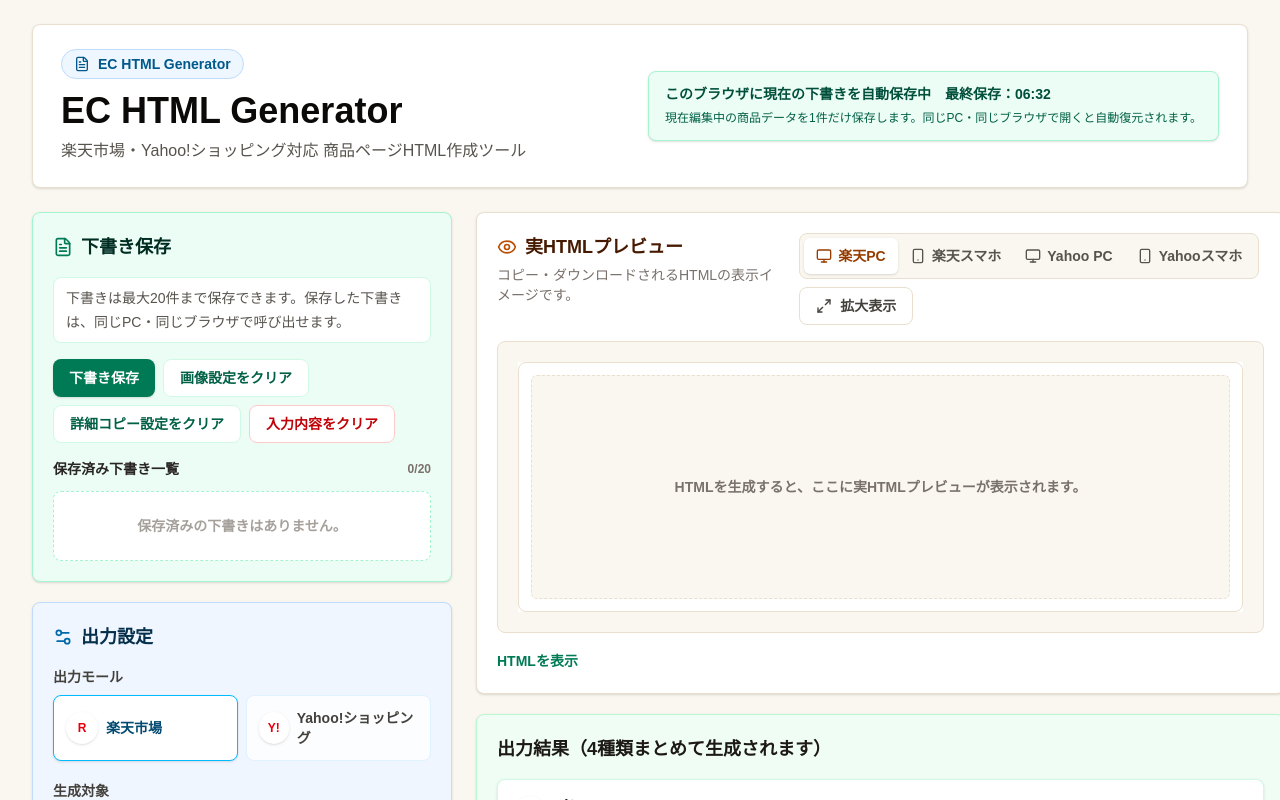
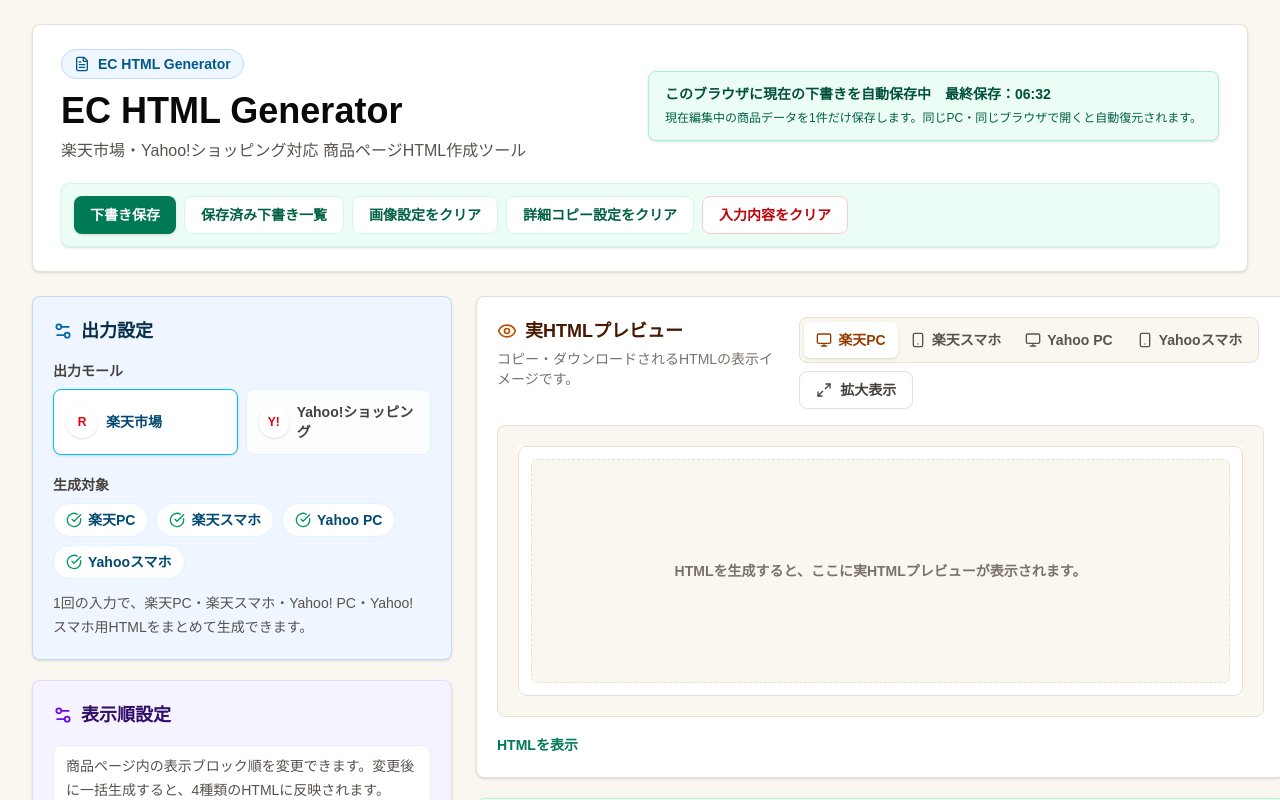
Before and after one commit to TRAVELAGE947/ec-html-generator-app-dev, a Next.js app: page /ec-html-generator in a window 1280 px wide. Shown: the top 800 px of the page. Built offline with nearby package versions, Linux system fonts and the light colour scheme.

Commit message:
Refine draft controls and image conversion layout

```diff
--- a/components/EcHtmlGenerator.tsx
+++ b/components/EcHtmlGenerator.tsx
@@ -1447,6 +1447,7 @@
   const [lastSavedAt, setLastSavedAt] = useState("");
   const [savedDrafts, setSavedDrafts] = useState<SavedDraft[]>([]);
   const [draftMessage, setDraftMessage] = useState("");
+  const [isDraftListOpen, setIsDraftListOpen] = useState(false);
   const [activeMall, setActiveMall] = useState<"rakuten" | "yahoo">("rakuten");
   const [activePreview, setActivePreview] = useState<keyof GeneratedHtml>("rakutenPc");
   const [isHtmlOpen, setIsHtmlOpen] = useState(false);
@@ -1905,64 +1906,54 @@
               </p>
             </div>
           </div>
-        </header>
-
-        <section className="grid gap-6 xl:grid-cols-[minmax(420px,520px)_1fr]">
-          <form
-            id="ec-html-generator-form"
-            className="grid content-start gap-5"
-            onSubmit={(event) => {
-              event.preventDefault();
-              handleGenerate();
-            }}
-          >
-            <section className="rounded-lg border border-emerald-200 bg-[#ECFDF5] p-5 shadow-sm">
-              <div className="mb-4 flex items-center gap-2">
-                <FileText className="h-5 w-5 text-emerald-700" aria-hidden="true" />
-                <h2 className="text-lg font-bold text-emerald-950">下書き保存</h2>
-              </div>
-              <p className="rounded-lg border border-emerald-100 bg-white px-3 py-2 text-sm font-medium leading-6 text-stone-600">
-                下書きは最大20件まで保存できます。保存した下書きは、同じPC・同じブラウザで呼び出せます。
+
+          <div className="mt-5 rounded-lg border border-emerald-100 bg-[#ECFDF5] p-3 shadow-sm">
+            <div className="flex flex-wrap gap-2">
+              <button
+                type="button"
+                onClick={handleSaveDraft}
+                className="inline-flex items-center justify-center rounded-lg bg-emerald-700 px-4 py-2 text-sm font-bold text-white shadow-sm transition hover:bg-emerald-800 focus:outline-none focus:ring-2 focus:ring-emerald-500 focus:ring-offset-2"
+              >
+                下書き保存
+              </button>
+              <button
+                type="button"
+                onClick={() => setIsDraftListOpen((current) => !current)}
+                className="inline-flex items-center justify-center rounded-lg border border-emerald-100 bg-white px-4 py-2 text-sm font-bold text-emerald-800 transition hover:bg-emerald-50 focus:outline-none focus:ring-2 focus:ring-emerald-500 focus:ring-offset-2"
+              >
+                保存済み下書き一覧
+              </button>
+              <button
+                type="button"
+                onClick={handleClearImageSettings}
+                className="inline-flex items-center justify-center rounded-lg border border-emerald-100 bg-white px-4 py-2 text-sm font-bold text-emerald-800 transition hover:bg-emerald-50 focus:outline-none focus:ring-2 focus:ring-emerald-500 focus:ring-offset-2"
+              >
+                画像設定をクリア
+              </button>
+              <button
+                type="button"
+                onClick={handleClearDetailCopySettings}
+                className="inline-flex items-center justify-center rounded-lg border border-emerald-100 bg-white px-4 py-2 text-sm font-bold text-emerald-800 transition hover:bg-emerald-50 focus:outline-none focus:ring-2 focus:ring-emerald-500 focus:ring-offset-2"
+              >
+                詳細コピー設定をクリア
+              </button>
+              <button
+                type="button"
+                onClick={handleClearForm}
+                className="inline-flex items-center justify-center rounded-lg border border-red-200 bg-white px-4 py-2 text-sm font-bold text-red-700 transition hover:bg-red-50 focus:outline-none focus:ring-2 focus:ring-red-500 focus:ring-offset-2"
+              >
+                入力内容をクリア
+              </button>
+            </div>
+
+            {draftMessage ? (
+              <p className="mt-3 rounded-lg border border-emerald-100 bg-white px-3 py-2 text-sm font-bold text-emerald-800">
+                {draftMessage}
               </p>
-
-              <div className="mt-4 flex flex-wrap gap-2">
-                <button
-                  type="button"
-                  onClick={handleSaveDraft}
-                  className="inline-flex items-center justify-center rounded-lg bg-emerald-700 px-4 py-2 text-sm font-bold text-white shadow-sm transition hover:bg-emerald-800 focus:outline-none focus:ring-2 focus:ring-emerald-500 focus:ring-offset-2"
-                >
-                  下書き保存
-                </button>
-                <button
-                  type="button"
-                  onClick={handleClearImageSettings}
-                  className="inline-flex items-center justify-center rounded-lg border border-emerald-100 bg-white px-4 py-2 text-sm font-bold text-emerald-800 transition hover:bg-emerald-50 focus:outline-none focus:ring-2 focus:ring-emerald-500 focus:ring-offset-2"
-                >
-                  画像設定をクリア
-                </button>
-                <button
-                  type="button"
-                  onClick={handleClearDetailCopySettings}
-                  className="inline-flex items-center justify-center rounded-lg border border-emerald-100 bg-white px-4 py-2 text-sm font-bold text-emerald-800 transition hover:bg-emerald-50 focus:outline-none focus:ring-2 focus:ring-emerald-500 focus:ring-offset-2"
-                >
-                  詳細コピー設定をクリア
-                </button>
-                <button
-                  type="button"
-                  onClick={handleClearForm}
-                  className="inline-flex items-center justify-center rounded-lg border border-red-200 bg-white px-4 py-2 text-sm font-bold text-red-700 transition hover:bg-red-50 focus:outline-none focus:ring-2 focus:ring-red-500 focus:ring-offset-2"
-                >
-                  入力内容をクリア
-                </button>
-              </div>
-
-              {draftMessage ? (
-                <p className="mt-3 rounded-lg border border-emerald-100 bg-white px-3 py-2 text-sm font-bold text-emerald-800">
-                  {draftMessage}
-                </p>
-              ) : null}
-
-              <div className="mt-4 grid gap-3">
+            ) : null}
+
+            {isDraftListOpen ? (
+              <div className="mt-3 grid gap-3 rounded-lg border border-emerald-100 bg-white p-3">
                 <div className="flex items-center justify-between gap-3">
                   <h3 className="text-sm font-bold text-stone-800">保存済み下書き一覧</h3>
                   <span className="text-xs font-bold text-stone-500">
@@ -1973,7 +1964,7 @@
                   savedDrafts.map((draft) => (
                     <div
                       key={draft.id}
-                      className="grid gap-3 rounded-lg border border-emerald-100 bg-white p-3 sm:grid-cols-[1fr_auto] sm:items-center"
+                      className="grid gap-3 rounded-lg border border-emerald-100 bg-[#ECFDF5] p-3 sm:grid-cols-[1fr_auto] sm:items-center"
                     >
                       <div>
                         <p className="font-bold text-stone-900">{draft.name}</p>
@@ -2000,13 +1991,24 @@
                     </div>
                   ))
                 ) : (
-                  <p className="rounded-lg border border-dashed border-emerald-200 bg-white px-4 py-6 text-center text-sm font-bold text-stone-400">
+                  <p className="rounded-lg border border-dashed border-emerald-200 bg-[#ECFDF5] px-4 py-6 text-center text-sm font-bold text-stone-400">
                     保存済みの下書きはありません。
                   </p>
                 )}
               </div>
-            </section>
-
+            ) : null}
+          </div>
+        </header>
+
+        <section className="grid gap-6 xl:grid-cols-[minmax(420px,520px)_1fr]">
+          <form
+            id="ec-html-generator-form"
+            className="grid content-start gap-5"
+            onSubmit={(event) => {
+              event.preventDefault();
+              handleGenerate();
+            }}
+          >
             <section className="rounded-lg border border-[#BFDBFE] bg-[#EFF6FF] p-5 shadow-sm">
               <div className="mb-4 flex items-center gap-2">
                 <Settings2 className="h-5 w-5 text-sky-700" aria-hidden="true" />
@@ -2538,13 +2540,6 @@
                   ダウンロード（すべて）
                 </button>
               </div>
-              <button
-                type="button"
-                onClick={handleClearForm}
-                className="mt-3 text-sm font-bold text-stone-500 underline-offset-4 hover:text-stone-800 hover:underline"
-              >
-                入力内容をクリア
-              </button>
             </article>
           </section>
         </section>
```
